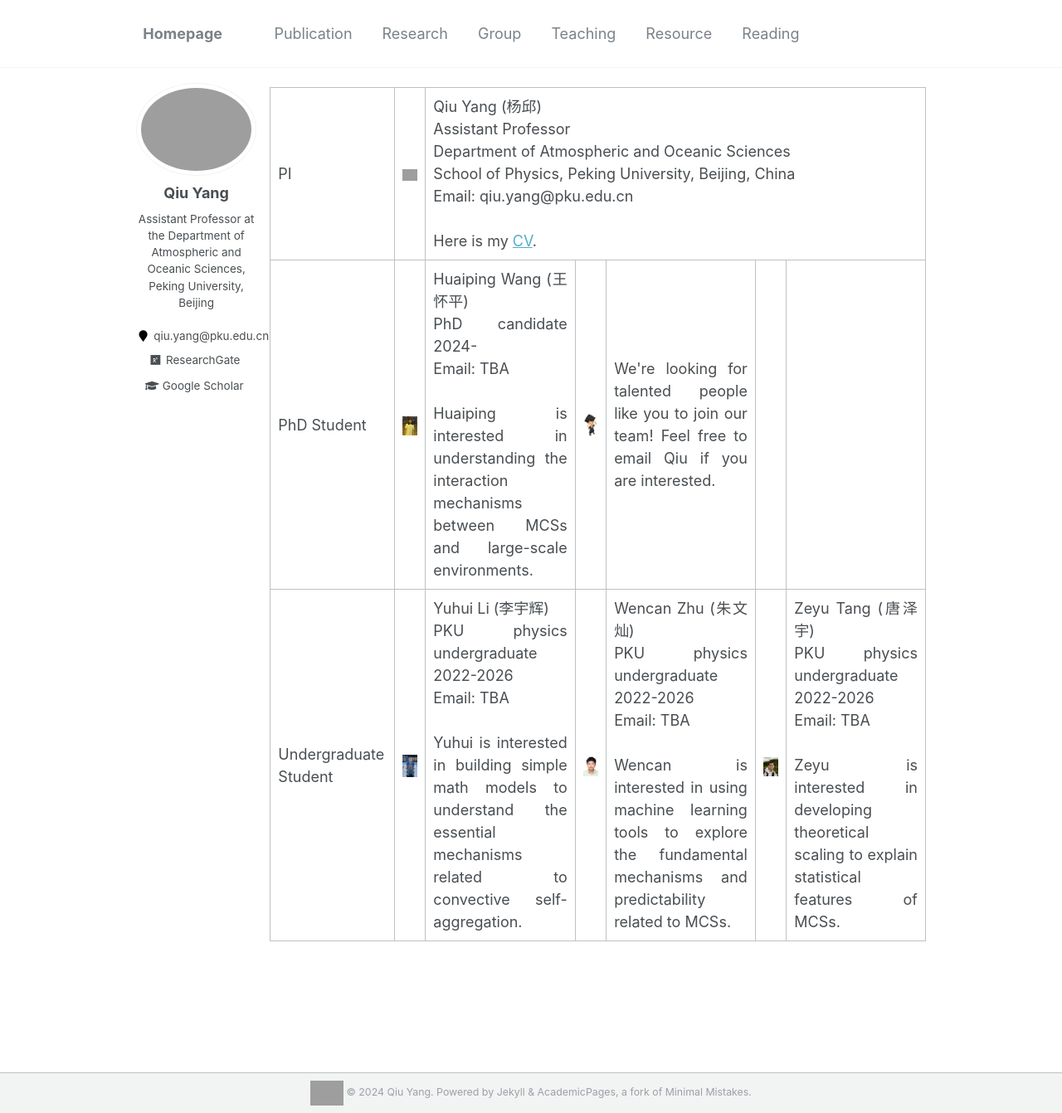
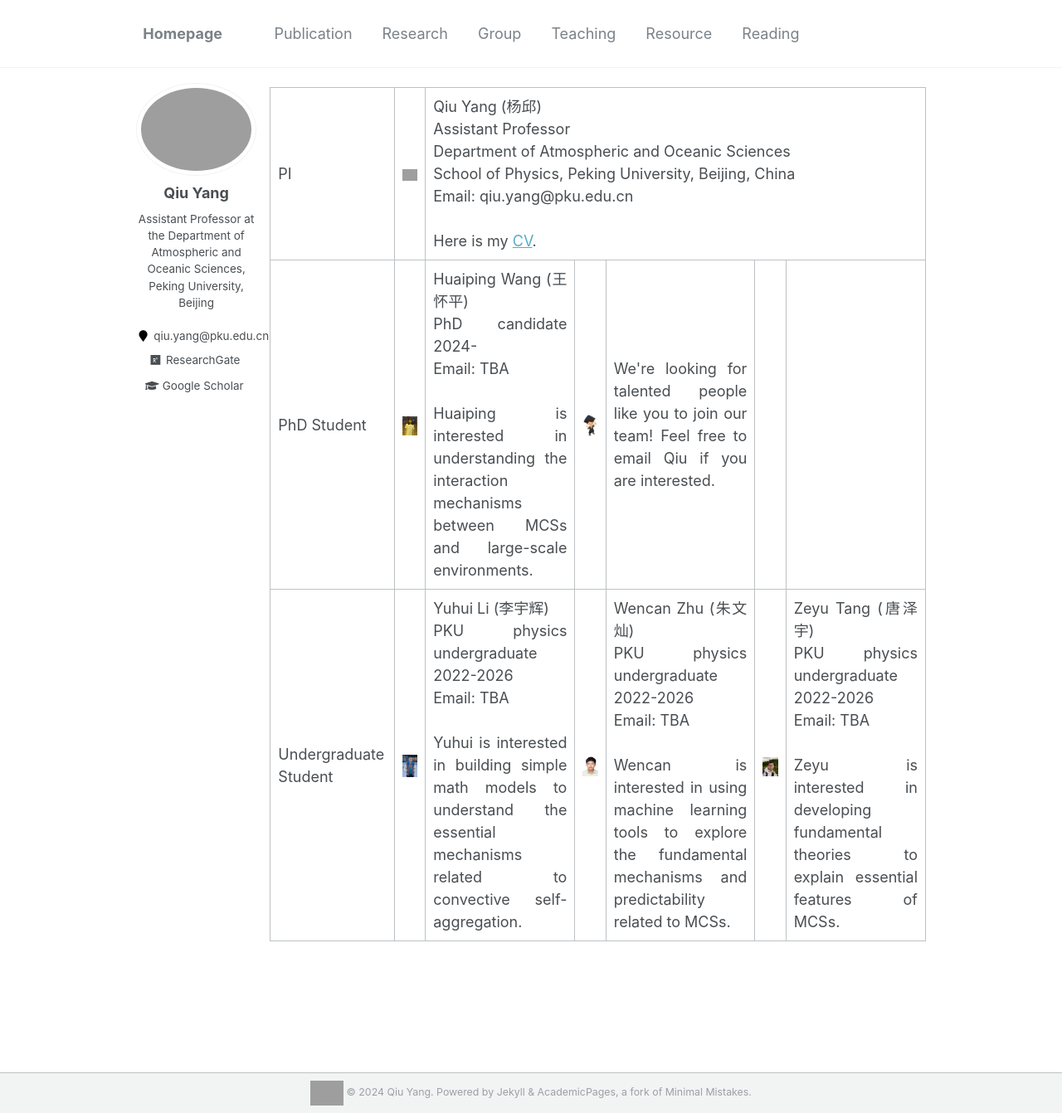
Before and after one commit to qiuyang50/qiuyang50.github.io, a Jekyll site: the page built from _pages/group.md, in a window 1280 px wide and 1342 px high. Shown: the whole window at 83% size. Built offline with Jekyll 4.4.1, drawn with Linux system fonts in a browser that asks for light colours; grey boxes are pictures that could not be loaded.

Commit message:
Update group.md

```diff
--- a/_pages/group.md
+++ b/_pages/group.md
@@ -28,6 +28,6 @@ author_profile: true
     <td><img src="/images/WencanZhu_2022Undergraduate.jpg" alt="drawing" width="500"/></td>
     <td>Wencan Zhu (朱文灿)<br>PKU physics undergraduate 2022-2026<br>Email: TBA <br><br>Wencan is interested in using machine learning tools to explore the fundamental mechanisms and predictability related to MCSs.</td>
     <td><img src="/images/ZeyuTang_2022Undergraduate.jpg" alt="drawing" width="500"/></td>
-    <td>Zeyu Tang (唐泽宇)<br>PKU physics undergraduate 2022-2026<br>Email: TBA <br><br>Zeyu is interested in developing theoretical scaling to explain statistical features of MCSs.</td>
+    <td>Zeyu Tang (唐泽宇)<br>PKU physics undergraduate 2022-2026<br>Email: TBA <br><br>Zeyu is interested in developing fundamental theories to explain essential features of MCSs.</td>
   </tr>
 </table>
```
